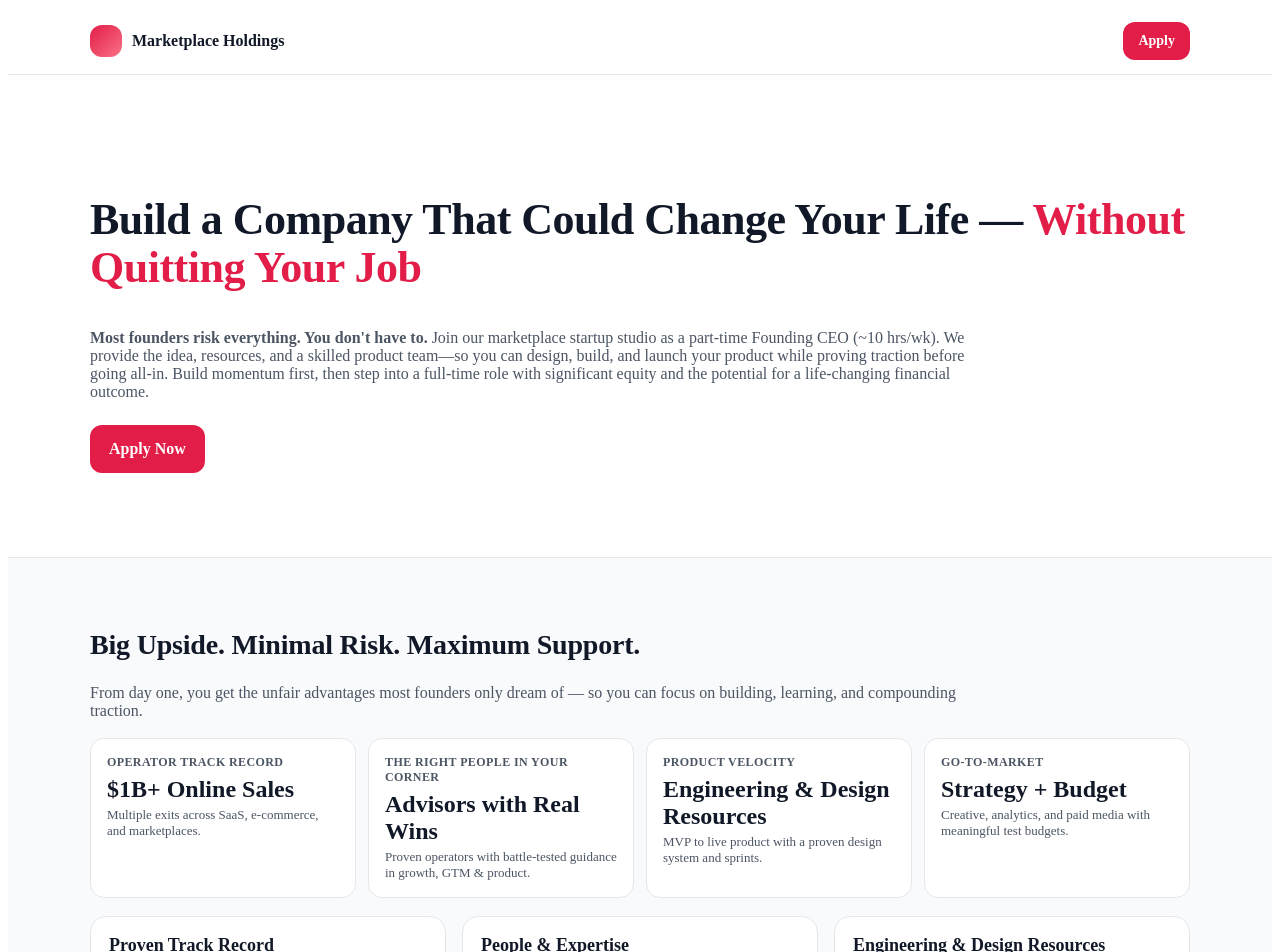
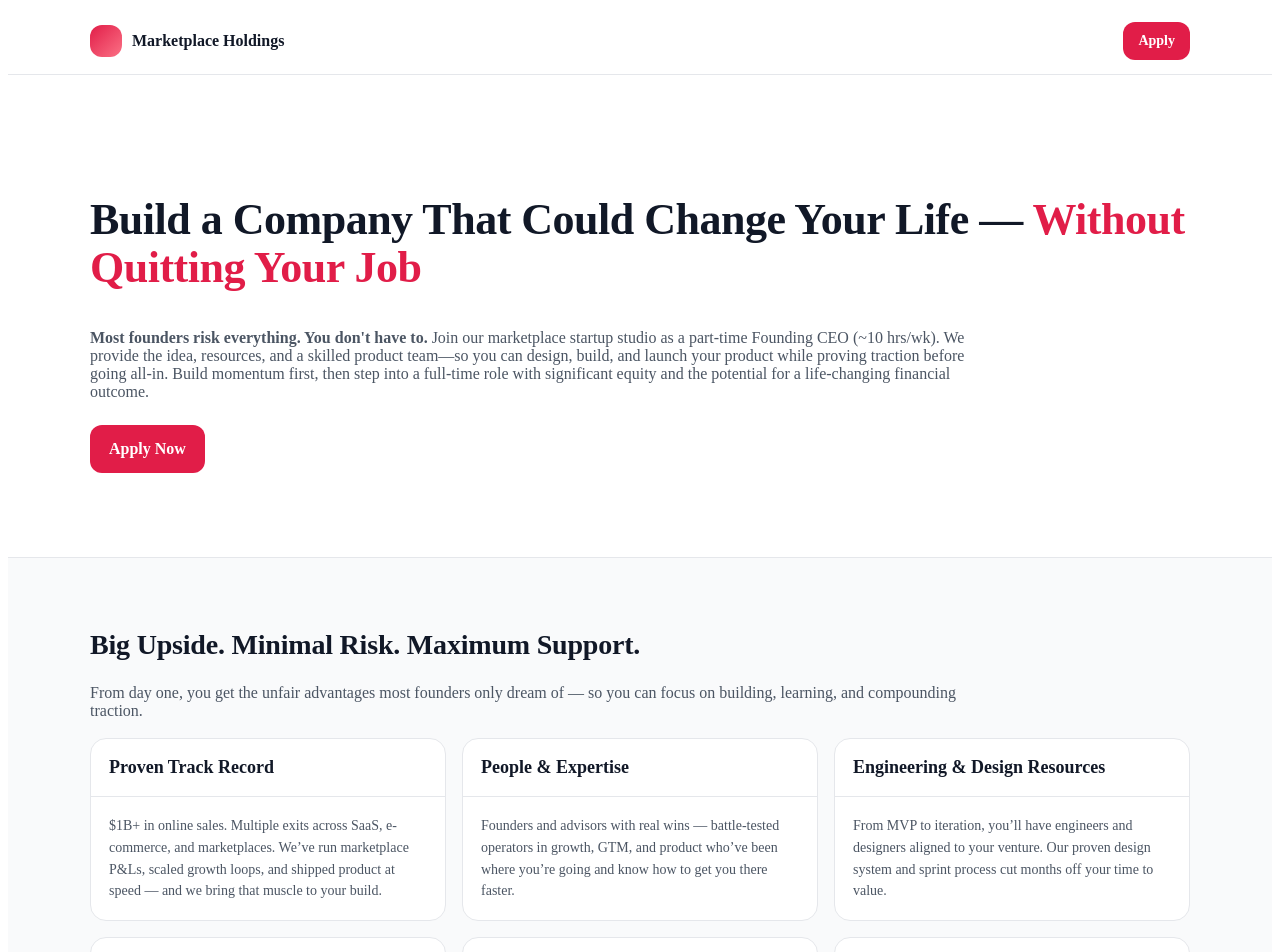
Before and after one commit to marketplaceholdings/marketplace-holdings-site, a React (Vite) app in the folder marketplace-holdings-site/: page / in a window 1280 px wide. Shown: the top 952 px of the page. Built offline with nearby package versions, Linux system fonts and the light colour scheme.

Commit message:
Update App.jsx

```diff
--- a/marketplace-holdings-site/src/App.jsx
+++ b/marketplace-holdings-site/src/App.jsx
@@ -193,28 +193,7 @@ export default function App() {
               From day one, you get the unfair advantages most founders only dream of — so you can focus on building, learning, and compounding traction.
             </p>
 
-            <div style={{ display: "grid", gap: 12, gridTemplateColumns: "repeat(auto-fit, minmax(220px, 1fr))", marginTop: 18 }}>
-              <div style={{ border: `1px solid ${theme.border}`, borderRadius: 14, padding: 16, background: "#fff" }}>
-                <div style={{ fontSize: 12, fontWeight: 800, color: theme.subtext, letterSpacing: .4, textTransform: "uppercase" }}>Operator Track Record</div>
-                <div style={{ fontSize: 24, fontWeight: 900, marginTop: 6, color: theme.text }}>$1B+ Online Sales</div>
-                <div style={{ fontSize: 13, color: theme.subtext, marginTop: 4 }}>Multiple exits across SaaS, e-commerce, and marketplaces.</div>
-              </div>
-              <div style={{ border: `1px solid ${theme.border}`, borderRadius: 14, padding: 16, background: "#fff" }}>
-                <div style={{ fontSize: 12, fontWeight: 800, color: theme.subtext, letterSpacing: .4, textTransform: "uppercase" }}>The Right People in Your Corner</div>
-                <div style={{ fontSize: 24, fontWeight: 900, marginTop: 6, color: theme.text }}>Advisors with Real Wins</div>
-                <div style={{ fontSize: 13, color: theme.subtext, marginTop: 4 }}>Proven operators with battle-tested guidance in growth, GTM & product.</div>
-              </div>
-              <div style={{ border: `1px solid ${theme.border}`, borderRadius: 14, padding: 16, background: "#fff" }}>
-                <div style={{ fontSize: 12, fontWeight: 800, color: theme.subtext, letterSpacing: .4, textTransform: "uppercase" }}>Product Velocity</div>
-                <div style={{ fontSize: 24, fontWeight: 900, marginTop: 6, color: theme.text }}>Engineering & Design Resources</div>
-                <div style={{ fontSize: 13, color: theme.subtext, marginTop: 4 }}>MVP to live product with a proven design system and sprints.</div>
-              </div>
-              <div style={{ border: `1px solid ${theme.border}`, borderRadius: 14, padding: 16, background: "#fff" }}>
-                <div style={{ fontSize: 12, fontWeight: 800, color: theme.subtext, letterSpacing: .4, textTransform: "uppercase" }}>Go-to-Market</div>
-                <div style={{ fontSize: 24, fontWeight: 900, marginTop: 6, color: theme.text }}>Strategy + Budget</div>
-                <div style={{ fontSize: 13, color: theme.subtext, marginTop: 4 }}>Creative, analytics, and paid media with meaningful test budgets.</div>
-              </div>
-            </div>
+
 
             <div
   style={{
```
